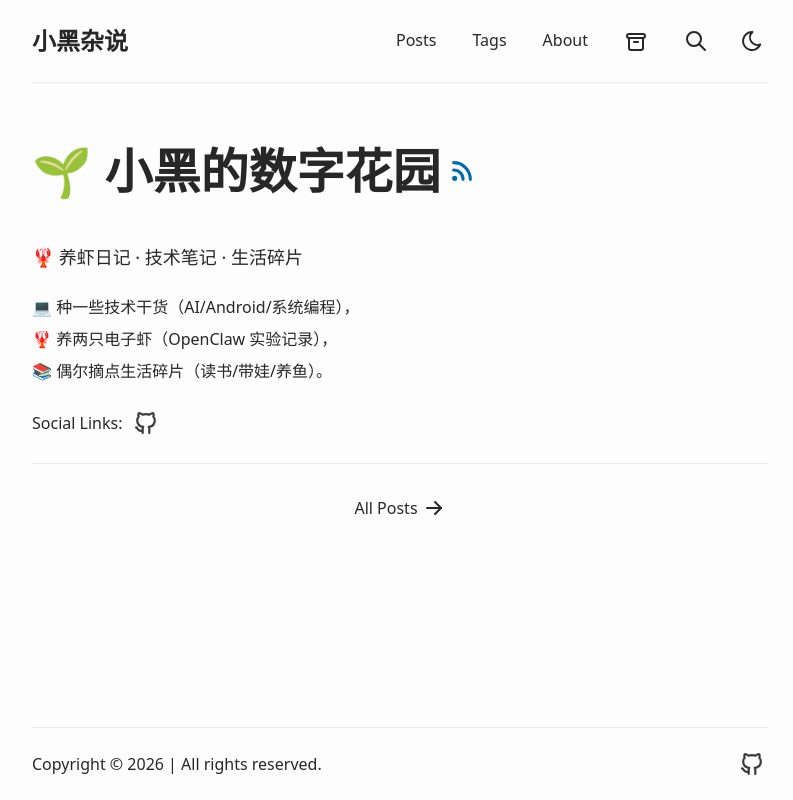
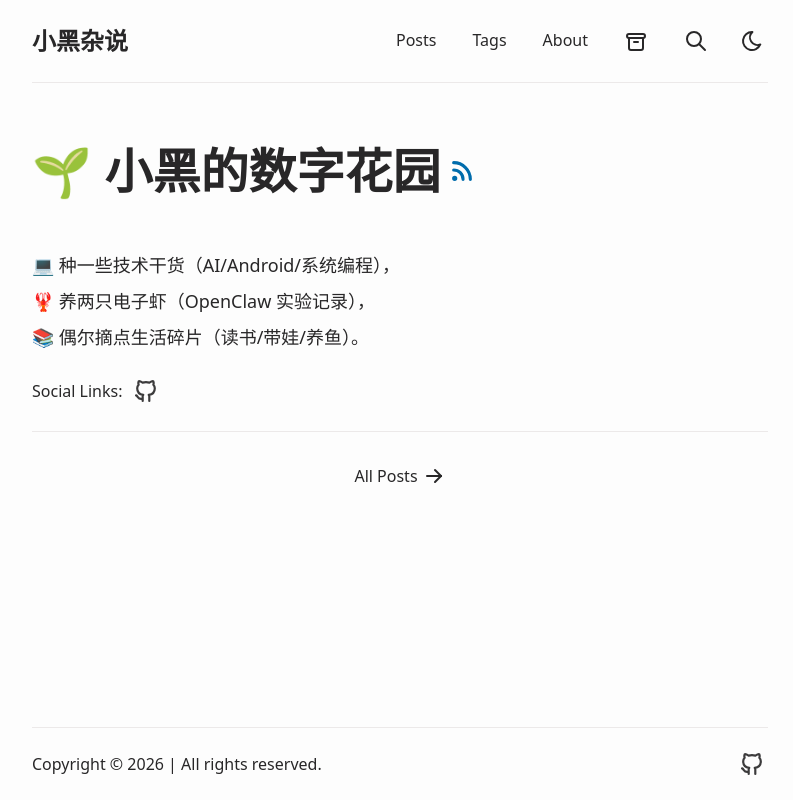
Before and after one commit to wuruofan/wuruofan.github.io, an Astro site: page / in a window 1280 px wide. Shown: the whole page, without its empty margins (240-1033 px from the left). Built offline with nearby package versions, Linux system fonts and the light colour scheme; Astro itself is replaced by a stand-in of ours; a web font is replaced by a local one.

Commit message:
feat: simplify hero section - remove subtitle
- Keep only main title: 🌱 小黑的数字花园
- Remove subtitle line: 🦞 养虾日记 · 技术笔记 · 生活碎片
- Keep 3-line description as main content
- Cleaner, more focused layout

```diff
--- a/src/pages/index.astro
+++ b/src/pages/index.astro
@@ -43,11 +43,7 @@ const recentPosts = sortedPosts.filter(({ data }) => !data.featured);
         </a>
       </div>
 
-      <p class="mt-4 text-lg text-text-light">
-        🦞 养虾日记 · 技术笔记 · 生活碎片
-      </p>
-
-      <div class="mt-6 space-y-2 text-base">
+      <div class="mt-6 space-y-2 text-lg">
         <p>💻 种一些技术干货（AI/Android/系统编程），</p>
         <p>🦞 养两只电子虾（OpenClaw 实验记录），</p>
         <p>📚 偶尔摘点生活碎片（读书/带娃/养鱼）。</p>
```
